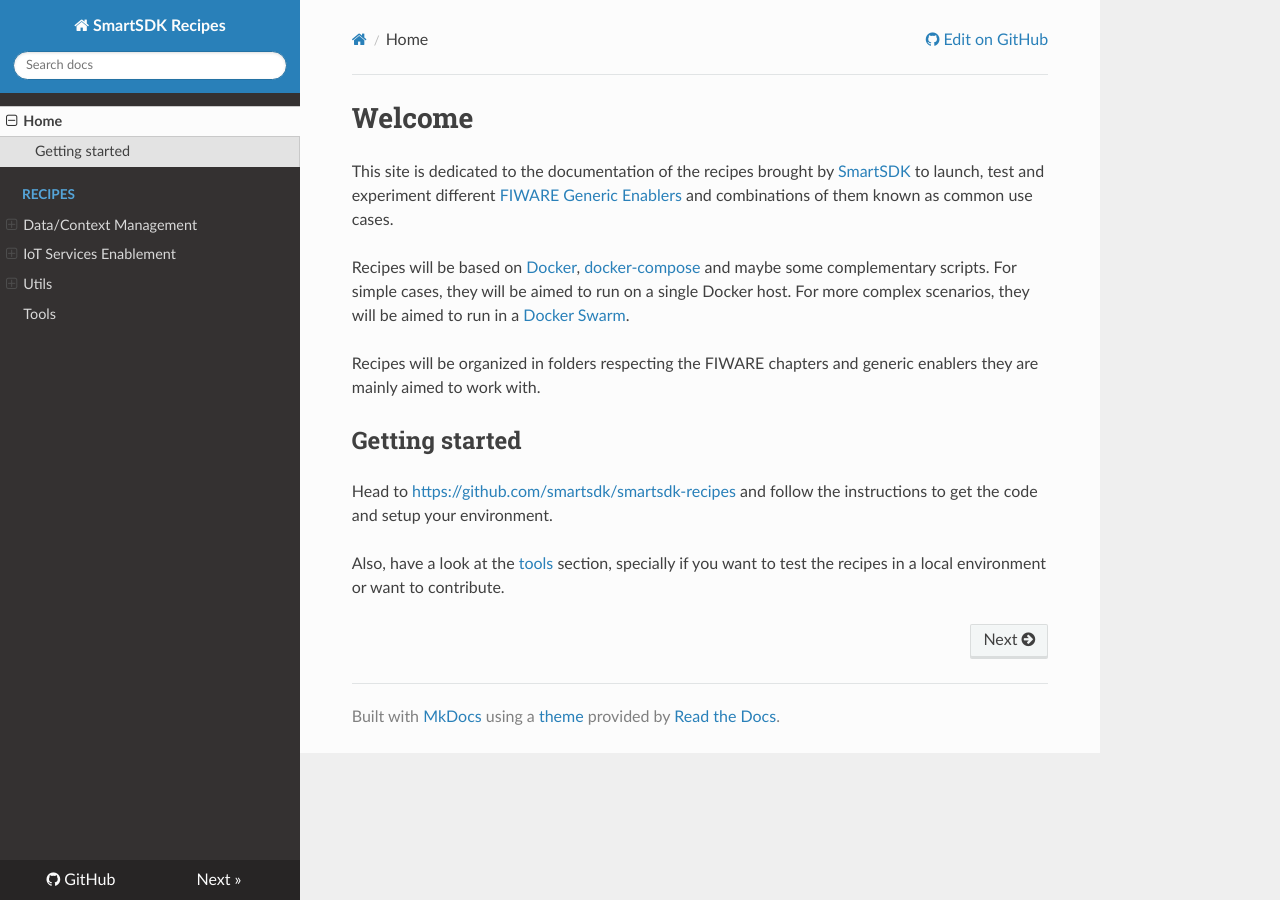
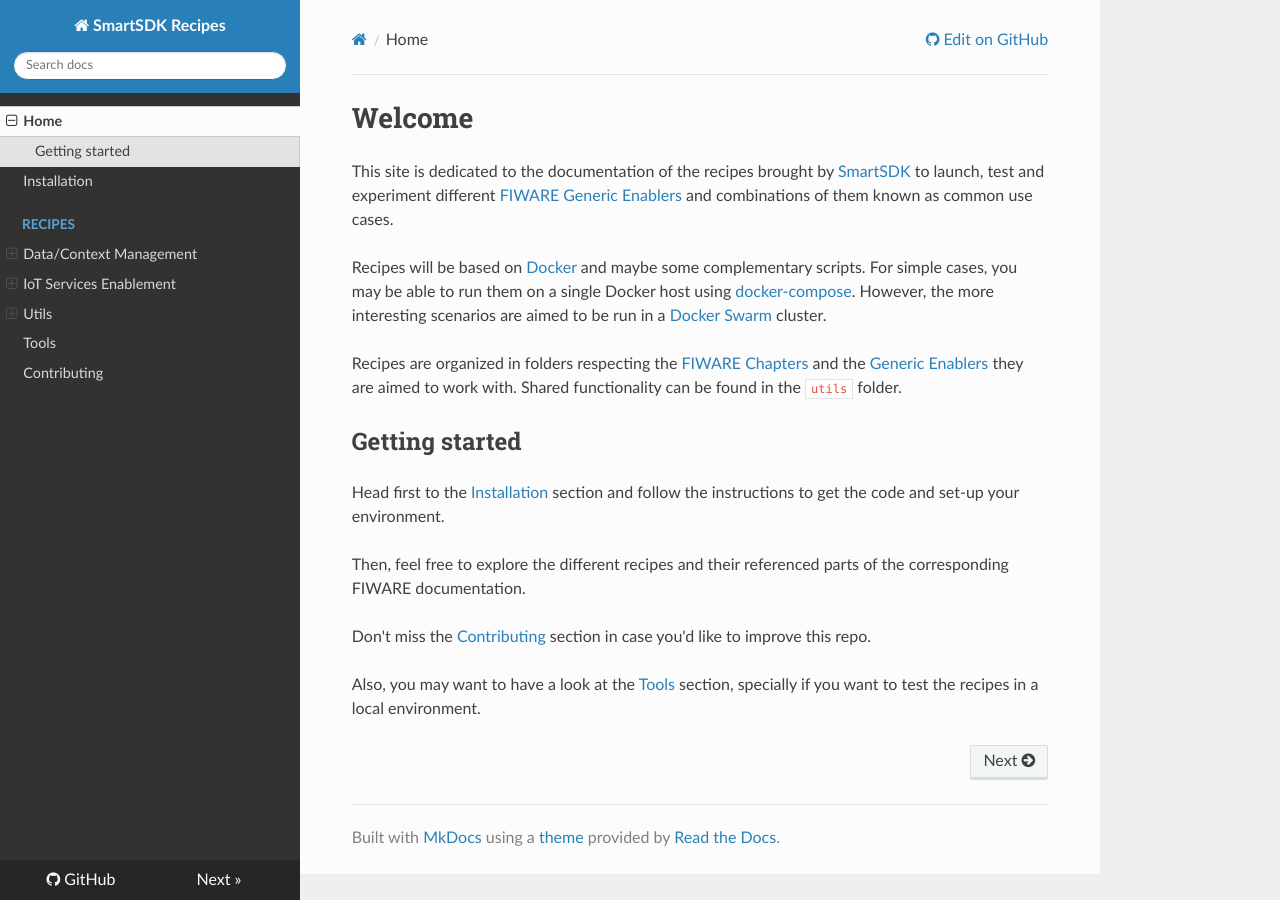
Before and after one commit to smartsdk/smartsdk-recipes, an MkDocs documentation site: the page built from recipes/index.md, in a window 1280 px wide. Built offline with MkDocs 1.6.1, drawn with Linux system fonts in a browser that asks for light colours; nearby versions of some CDN libraries; comment, search, counter and statistics services are not loaded; old or Windows-style settings are respelled for this version of MkDocs.

Commit message:
Revamp Docs

````diff
--- a/mkdocs.yml
+++ b/mkdocs.yml
@@ -3,6 +3,7 @@
 docs_dir: 'recipes'
 pages:
   - Home: index.md
+  - 'Installation': 'installation.md'
   - 'Recipes':
     - 'Data/Context Management':
         - 'Context Broker':
@@ -16,11 +17,14 @@
         - 'Cygnus':
           - 'Intro': 'data-management/cygnus/readme.md'
           - 'HA': 'data-management/cygnus/ha/readme.md'
+        - 'QuantumLeap':
+          - 'Intro': 'data-management/quantumleap/readme.md'
     - 'IoT Services Enablement':
         - 'IoT Broker': 'iot-services/readme.md'
     - 'Utils':
         - 'MongoDB Replica Set': 'utils/mongo-replicaset/readme.md'
   - 'Tools': 'tools/readme.md'
+  - 'Contributing': 'contributing.md'
 theme: readthedocs
 markdown_extensions: [toc,fenced_code]
 extra_css: ["https://fiware.org/style/fiware_readthedocs.css"]
--- a/recipes/index.md
+++ b/recipes/index.md
@@ -4,12 +4,17 @@
 [SmartSDK](https://www.smartsdk.eu) to launch, test and experiment different
 [FIWARE Generic Enablers](https://catalogue.fiware.org/enablers) and combinations of them known as common use cases.
 
-Recipes will be based on [Docker](https://docs.docker.com), [docker-compose](https://docs.docker.com/compose/) and maybe some complementary scripts. For simple cases, they will be aimed to run on a single Docker host. For more complex scenarios, they will be aimed to run in a [Docker Swarm](https://docs.docker.com/engine/swarm/).
+Recipes will be based on [Docker](https://docs.docker.com) and maybe some complementary scripts. For simple cases, you may be able to run them on a single Docker host using [docker-compose](https://docs.docker.com/compose/). However, the more interesting scenarios are aimed to be run in a [Docker Swarm](https://docs.docker.com/engine/swarm/) cluster.
 
-Recipes will be organized in folders respecting the FIWARE chapters and generic enablers they are mainly aimed to work with.
+Recipes are organized in folders respecting the [FIWARE Chapters](https://www.fiware.org/our-vision/) and the [Generic Enablers]((https://catalogue.fiware.org/enablers)) they are aimed to work with. Shared functionality can be found in the ```utils``` folder.
+
 
 ## Getting started
 
-Head to [https://github.com/smartsdk/smartsdk-recipes](https://github.com/smartsdk/smartsdk-recipes) and follow the instructions to get the code and setup your environment.
+Head first to the [Installation](./installation.md) section and follow the instructions to get the code and set-up your environment.
 
-Also, have a look at the [tools](./tools/readme.md) section, specially if you want to test the recipes in a local environment or want to contribute.
+Then, feel free to explore the different recipes and their referenced parts of the corresponding FIWARE documentation.
+
+Don't miss the [Contributing](./contributing.md) section in case you'd like to improve this repo.
+
+Also, you may want to have a look at the [Tools](./tools/readme.md) section, specially if you want to test the recipes in a local environment.
````
Also changed, not shown: README.md (+8 -29 lines), recipes/contributing.md (added, +24 -0 lines), recipes/data-management/cygnus/ha/readme.md (+5 -5 lines), recipes/data-management/cygnus/readme.md (+1 -1 lines), recipes/data-management/quantumleap/readme.md (added, +1 -0 lines), recipes/installation.md (added, +37 -0 lines), recipes/tools/readme.md (+1 -12 lines).
